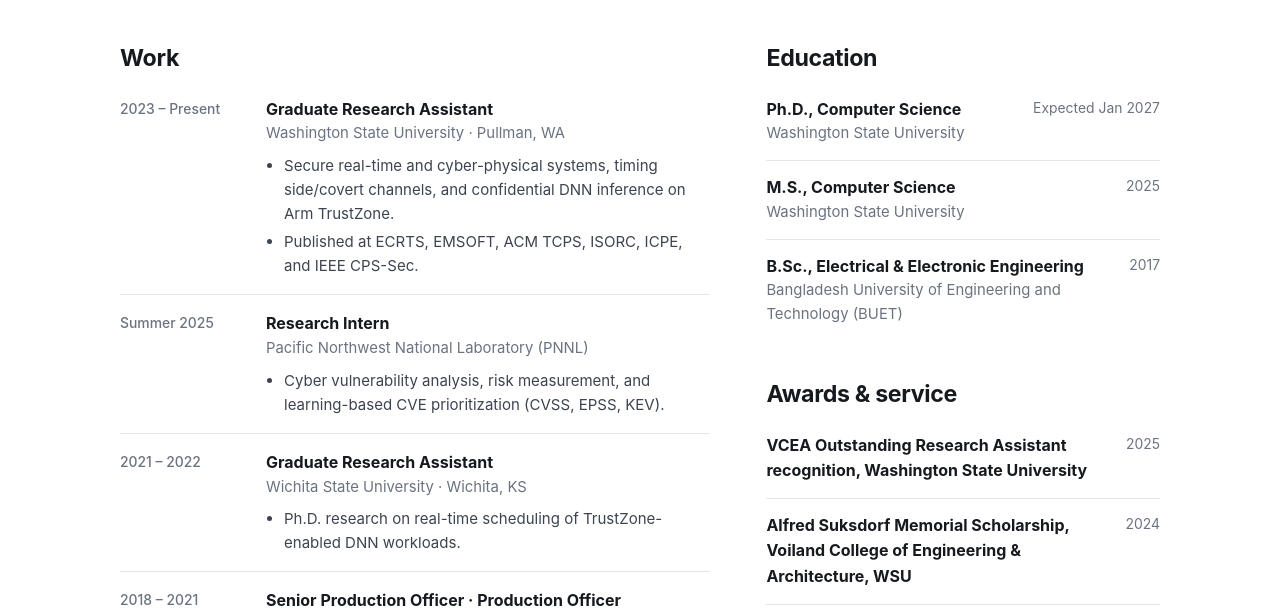
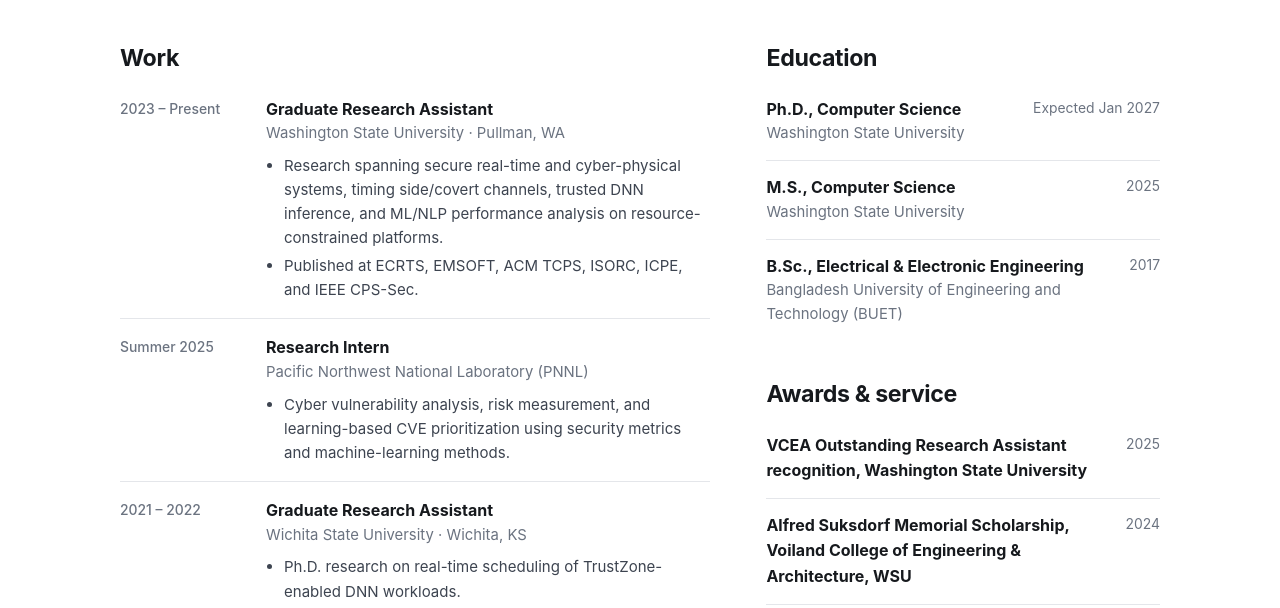
Before and after one commit to fakhruddinbabor7/mfb, a plain HTML site: page experience.html in a window 1280 px wide. Shown: the part 211-819 px from the top of the page. Drawn offline with Linux system fonts and the light colour scheme.

Commit message:
Broaden experience page toward systems security and AI ML

```diff
--- a/experience.html
+++ b/experience.html
@@ -48,8 +48,8 @@
         <div>
           <h2 class="section-title">Work</h2>
           <ul class="timeline">
-          <li><span class="tl-date">2023 – Present</span><div><strong>Graduate Research Assistant</strong><span>Washington State University · Pullman, WA</span><ul><li>Secure real-time and cyber-physical systems, timing side/covert channels, and confidential DNN inference on Arm TrustZone.</li><li>Published at ECRTS, EMSOFT, ACM TCPS, ISORC, ICPE, and IEEE CPS-Sec.</li></ul></div></li>
-          <li><span class="tl-date">Summer 2025</span><div><strong>Research Intern</strong><span>Pacific Northwest National Laboratory (PNNL)</span><ul><li>Cyber vulnerability analysis, risk measurement, and learning-based CVE prioritization (CVSS, EPSS, KEV).</li></ul></div></li>
+          <li><span class="tl-date">2023 – Present</span><div><strong>Graduate Research Assistant</strong><span>Washington State University · Pullman, WA</span><ul><li>Research spanning secure real-time and cyber-physical systems, timing side/covert channels, trusted DNN inference, and ML/NLP performance analysis on resource-constrained platforms.</li><li>Published at ECRTS, EMSOFT, ACM TCPS, ISORC, ICPE, and IEEE CPS-Sec.</li></ul></div></li>
+          <li><span class="tl-date">Summer 2025</span><div><strong>Research Intern</strong><span>Pacific Northwest National Laboratory (PNNL)</span><ul><li>Cyber vulnerability analysis, risk measurement, and learning-based CVE prioritization using security metrics and machine-learning methods.</li></ul></div></li>
           <li><span class="tl-date">2021 – 2022</span><div><strong>Graduate Research Assistant</strong><span>Wichita State University · Wichita, KS</span><ul><li>Ph.D. research on real-time scheduling of TrustZone-enabled DNN workloads.</li></ul></div></li>
           <li><span class="tl-date">2018 – 2021</span><div><strong>Senior Production Officer · Production Officer</strong><span>Reckitt Benckiser Bangladesh Ltd.</span><ul><li>Managed manufacturing operations and production lines; promoted to Senior Production Officer in 2020.</li></ul></div></li>
           <li><span class="tl-date">2017 – 2019</span><div><strong>Adjunct Lecturer</strong><span>East Delta University · Chattogram</span><ul><li>Taught Digital Logic Design, Electrical Machinery Fundamentals, and Linear Algebra.</li></ul></div></li>
```
